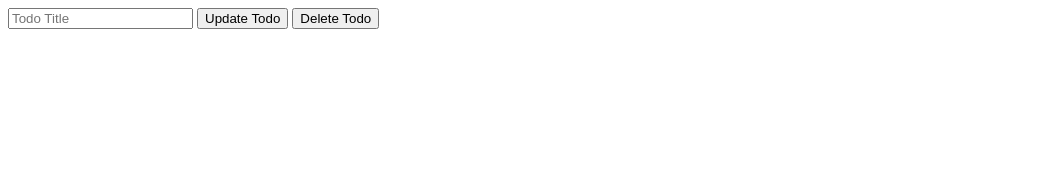
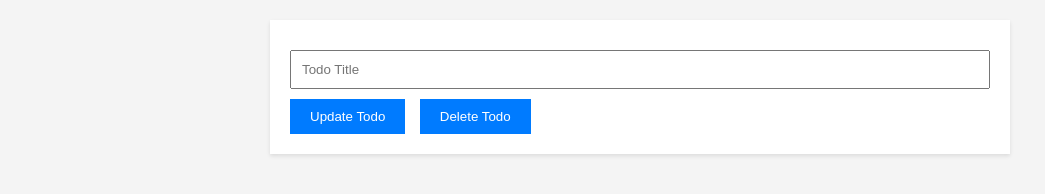
Before and after one commit to YoonJieut/cloudDB-prac, a website: page public/index.html in a window 1280 px wide. Shown: the whole page, without its empty margins (0-1045 px from the left). Drawn offline with Linux system fonts and the light colour scheme.

Commit message:
실행 테스트 종료

```diff
--- a/public/index.html
+++ b/public/index.html
@@ -3,13 +3,50 @@
 <head>
   <meta charset="UTF-8">
   <meta name="viewport" content="width=device-width, initial-scale=1.0">
+  <style>
+    body {
+      font-family: Arial, sans-serif;
+      background-color: #f4f4f4;
+      margin: 0;
+      padding: 20px;
+      color: #333;
+    }
+
+    #root {
+      max-width: 700px;
+      margin: auto;
+      background: #fff;
+      padding: 20px;
+      box-shadow: 0 2px 4px rgba(0, 0, 0, 0.1);
+    }
+
+    input[type="text"], input[type="number"] {
+      width: 100%;
+      padding: 10px;
+      margin: 10px 0;
+      box-sizing: border-box;
+    }
+
+    button {
+      background-color: #007bff;
+      color: white;
+      border: none;
+      padding: 10px 20px;
+      cursor: pointer;
+      margin-right: 10px;
+    }
+
+    button:hover {
+      background-color: #0056b3;
+    }
+  </style>
   <title>Document</title>
 </head>
 <body>
   <div id="root">
     <label for="userInput">
       <input type="text" id="userInput" name="userInput" placeholder="Todo Title"/>
-      <button onclick="updateTodo()">Update Todo</button>
+      <button onclick="updataTodo()">Update Todo</button>
       <button onclick="deleteTodo()">Delete Todo</button>
     </label>
   </div>
--- a/public/script.js
+++ b/public/script.js
@@ -7,16 +7,16 @@
  */
 
 console.log('script.js');
+console.log(document.getElementById('userInput'));
 function updataTodo() {
   console.log("updataTodo시작");
-  let title = document.getElementById('todoList').value;
+  let title = document.getElementById('userInput').value;
   // put 요청 구현
-  fetch(`/todos/${id}`, {
+  fetch(`/todos/{id}`, {
     method : 'PUT',
     headers : { 'Content-Type' : 'application/json'},
     body : JSON.stringify({ title }),
   })
-
 }
 function deleteTodo() {
   // delete 요청 구현
```
Also changed, not shown: server.js (+9 -3 lines).
